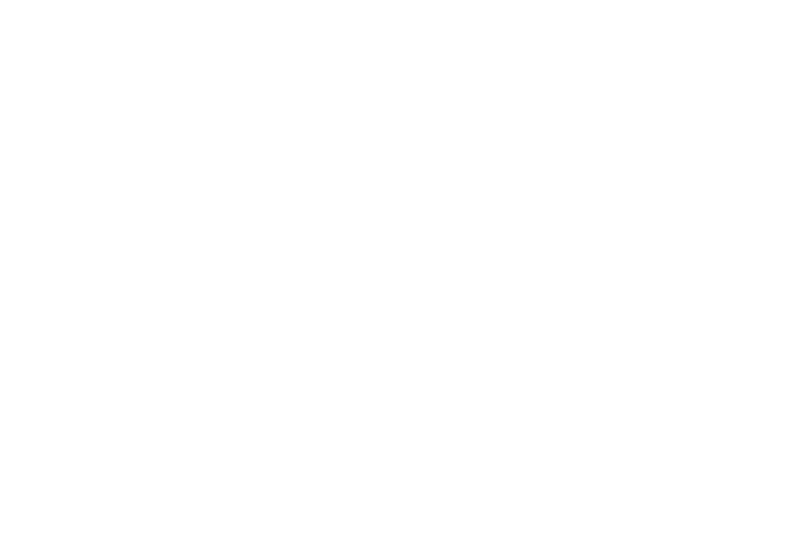
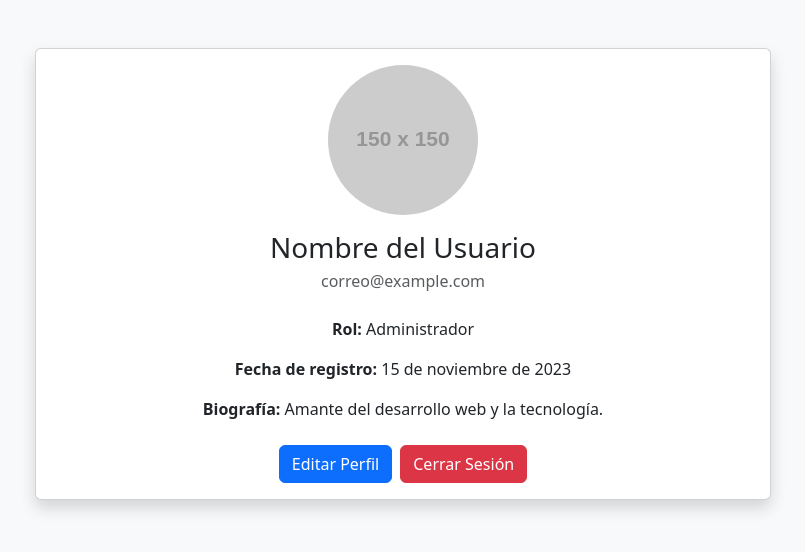
Before and after one commit to IES-Almudeyne-2425-DAW/MCarmenRuiz-RepasoGitFLow, a plain HTML site: page perfil.html in a window 1280 px wide. Shown: the whole page, without its empty margins (237-1042 px from the left). Drawn offline with nearby package versions, Linux system fonts and the light colour scheme; files that its build step writes are made by us from their sources; placeholder pictures from the web are drawn by us.

Commit message:
Se añade el código para crear el perfil

```diff
--- a/perfil.html
+++ b/perfil.html
@@ -4,8 +4,46 @@
     <meta charset="UTF-8">
     <meta name="viewport" content="width=device-width, initial-scale=1.0">
     <title>Perfil Usuario</title>
+
+        <!-- Bootstrap CSS -->
+  <link href="https://cdn.jsdelivr.net/npm/bootstrap@5.3.3/dist/css/bootstrap.min.css" rel="stylesheet"
+  integrity="sha384-QWTKZyjpPEjISv5WaRU9OFeRpok6YctnYmDr5pNlyT2bRjXh0JMhjY6hW+ALEwIH" crossorigin="anonymous">
+<link href="./css/styles.css" rel="stylesheet" />
+
 </head>
-<body>
+<body class="bg-light">
+
+    <!-- Contenedor principal -->
+    <div class="container py-5">
+        <div class="row justify-content-center">
+            <div class="col-md-8">
+                <!-- Tarjeta del perfil -->
+                <div class="card shadow">
+                    <div class="card-body text-center">
+                        <!-- Foto de perfil -->
+                        <img src="https://via.placeholder.com/150" alt="Foto de perfil" class="rounded-circle mb-3" style="width: 150px; height: 150px;">
+
+                        <!-- Información del usuario -->
+                        <h3 class="mb-1">Nombre del Usuario</h3>
+                        <p class="text-muted">correo@example.com</p>
+
+                        <!-- Información adicional -->
+                        <div class="mt-4">
+                            <p><strong>Rol:</strong> Administrador</p>
+                            <p><strong>Fecha de registro:</strong> 15 de noviembre de 2023</p>
+                            <p><strong>Biografía:</strong> Amante del desarrollo web y la tecnología.</p>
+                        </div>
+
+                        <!-- Botones de acción -->
+                        <div class="d-flex justify-content-center mt-4">
+                            <button class="btn btn-primary me-2">Editar Perfil</button>
+                            <button class="btn btn-danger">Cerrar Sesión</button>
+                        </div>
+                    </div>
+                </div>
+            </div>
+        </div>
+    </div>
 
 </body>
 </html>
```
